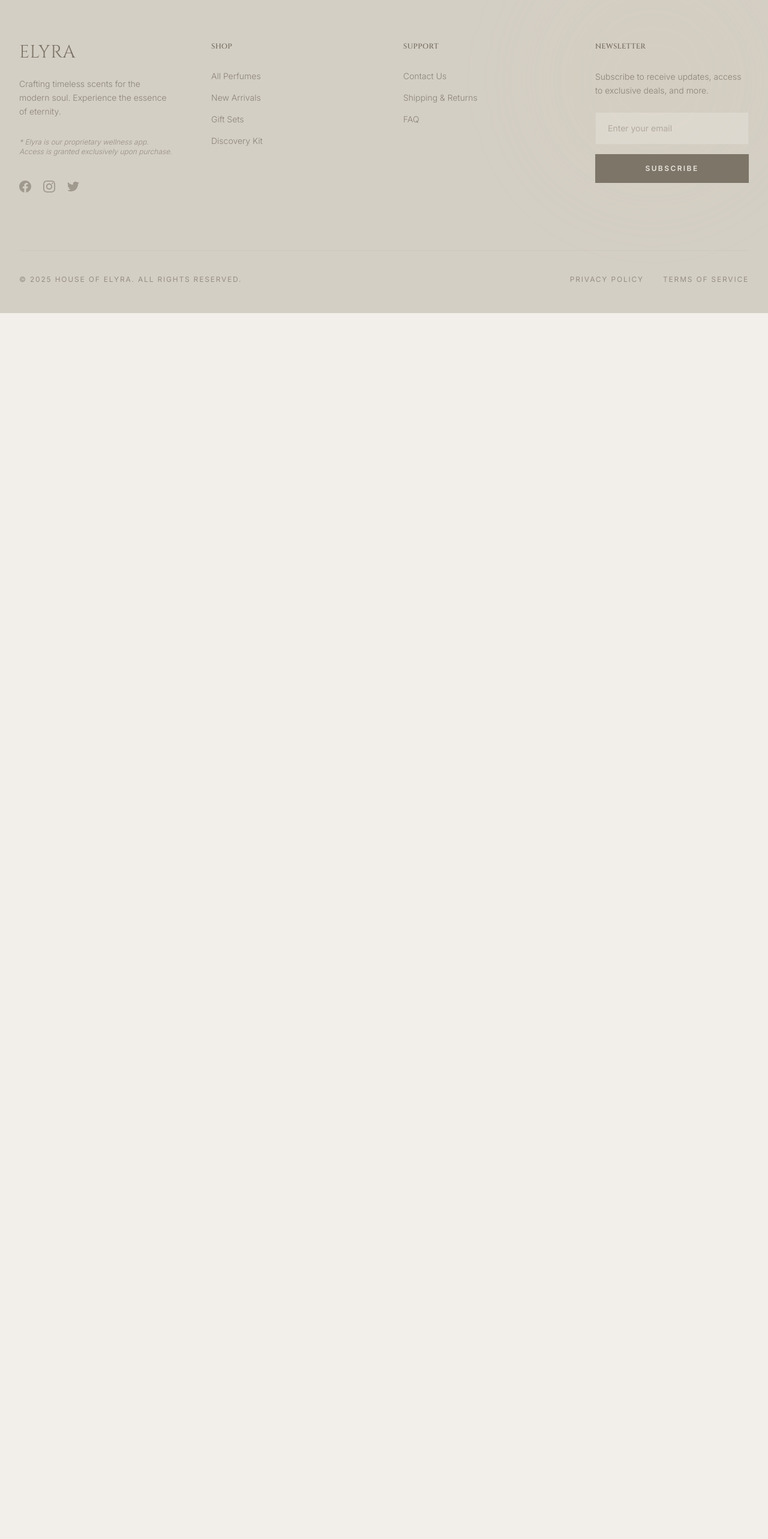
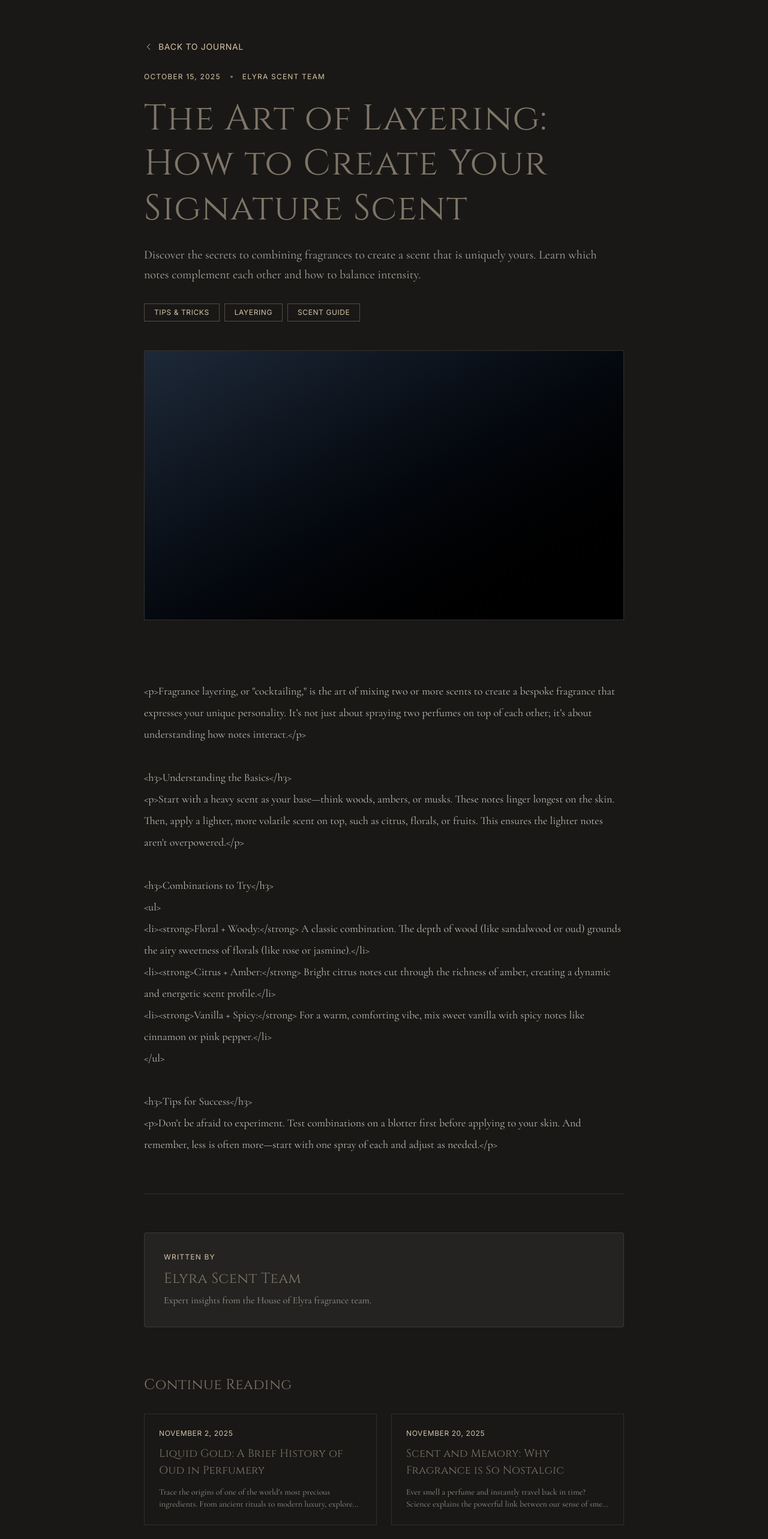
Before and after one commit to Ardyn-Mochan/houseofelyra-brand, a React (Vite) app: page /blog/art-of-layering-perfume in a window 1280 px wide. Shown: the part 60-2626 px from the top of the page at 60% size. Before the commit the page ends 800 px from the top, so only its background shows below. Built offline with nearby package versions, Linux system fonts and the light colour scheme.

Commit message:
Add BlogPost detail page with full article view and routing

```diff
--- a/src/App.jsx
+++ b/src/App.jsx
@@ -11,6 +11,7 @@ import Home from './pages/Home'; // Added import for Home
 import Discover from './pages/Discover'; // Added import for Discover
 import ProductDetail from './pages/ProductDetail'; // Added import for ProductDetail
 import Blog from './pages/Blog'; // Added import for Blog
+import BlogPost from './pages/BlogPost'; // Added import for BlogPost
 
 function App() {
   return (
@@ -23,6 +24,7 @@ function App() {
           <Route path="/shop/:category" element={<Shop />} /> {/* Added route for shop categories */}
           <Route path="/discover" element={<Discover />} /> {/* Added new route for /discover */}
           <Route path="/blog" element={<Blog />} /> {/* Added new route for /blog */}
+          <Route path="/blog/:slug" element={<BlogPost />} /> {/* Blog post detail pages */}
           <Route path="/product/:slug" element={<ProductDetail />} /> {/* Dynamic product pages */}
         </Routes>
       </Layout>
--- /dev/null
+++ b/src/pages/BlogPost.jsx
@@ -0,0 +1,189 @@
+import React from 'react';
+import { useParams, Link } from 'react-router-dom';
+import { motion } from 'framer-motion';
+import { Helmet } from 'react-helmet';
+import { blogPosts } from '../data/blogPosts';
+
+const BlogPost = () => {
+    const { slug } = useParams();
+    const post = blogPosts.find(p => p.slug === slug);
+
+    if (!post) {
+        return (
+            <div className="bg-[#1a1816] min-h-screen pt-32 pb-24 flex items-center justify-center">
+                <div className="text-center">
+                    <h1 className="text-4xl font-cinzel text-elyra-cream mb-4">Article Not Found</h1>
+                    <Link to="/blog" className="text-elyra-soft-gold hover:underline">
+                        ← Back to Journal
+                    </Link>
+                </div>
+            </div>
+        );
+    }
+
+    // JSON-LD for BlogPosting
+    const postSchema = {
+        "@context": "https://schema.org",
+        "@type": "BlogPosting",
+        "headline": post.title,
+        "description": post.excerpt,
+        "datePublished": post.date,
+        "author": {
+            "@type": "Person",
+            "name": post.author
+        },
+        "url": `https://www.houseofelyra.com/blog/${post.slug}`,
+        "publisher": {
+            "@type": "Organization",
+            "name": "House of Elyra",
+            "logo": {
+                "@type": "ImageObject",
+                "url": "https://www.houseofelyra.com/logo.png"
+            }
+        }
+    };
+
+    return (
+        <>
+            <Helmet>
+                <title>{post.title} | House of Elyra Journal</title>
+                <meta name="description" content={post.excerpt} />
+                <link rel="canonical" href={`https://www.houseofelyra.com/blog/${post.slug}`} />
+
+                {/* Open Graph */}
+                <meta property="og:title" content={post.title} />
+                <meta property="og:description" content={post.excerpt} />
+                <meta property="og:url" content={`https://www.houseofelyra.com/blog/${post.slug}`} />
+                <meta property="og:type" content="article" />
+
+                <script type="application/ld+json">
+                    {JSON.stringify(postSchema)}
+                </script>
+            </Helmet>
+
+            <div className="bg-[#1a1816] min-h-screen pt-32 pb-24">
+                <article className="container mx-auto px-6 md:px-12 max-w-4xl">
+
+                    {/* Back Button */}
+                    <Link
+                        to="/blog"
+                        className="inline-flex items-center text-elyra-soft-gold hover:text-elyra-cream transition-colors mb-8 text-sm tracking-wider uppercase"
+                    >
+                        <svg className="w-4 h-4 mr-2" fill="none" stroke="currentColor" viewBox="0 0 24 24">
+                            <path strokeLinecap="round" strokeLinejoin="round" strokeWidth={1.5} d="M15 19l-7-7 7-7" />
+                        </svg>
+                        Back to Journal
+                    </Link>
+
+                    {/* Header */}
+                    <motion.header
+                        initial={{ opacity: 0, y: 20 }}
+                        animate={{ opacity: 1, y: 0 }}
+                        transition={{ duration: 0.8 }}
+                        className="mb-12"
+                    >
+                        <div className="flex items-center gap-4 text-xs text-elyra-soft-gold uppercase tracking-widest mb-6">
+                            <span>{post.date}</span>
+                            <span className="w-1 h-1 rounded-full bg-elyra-soft-gold/50" />
+                            <span>{post.author}</span>
+                        </div>
+
+                        <h1 className="text-4xl md:text-5xl lg:text-6xl font-cinzel text-elyra-cream mb-6 leading-tight">
+                            {post.title}
+                        </h1>
+
+                        <p className="text-xl text-elyra-cream/70 font-cormorant leading-relaxed">
+                            {post.excerpt}
+                        </p>
+
+                        {/* Tags */}
+                        <div className="flex flex-wrap gap-2 mt-8">
+                            {post.tags.map((tag, index) => (
+                                <span
+                                    key={index}
+                                    className="px-4 py-1.5 border border-elyra-soft-gold/30 text-elyra-soft-gold text-xs uppercase tracking-wider"
+                                >
+                                    {tag}
+                                </span>
+                            ))}
+                        </div>
+                    </motion.header>
+
+                    {/* Featured Image */}
+                    <motion.div
+                        initial={{ opacity: 0 }}
+                        animate={{ opacity: 1 }}
+                        transition={{ duration: 1, delay: 0.2 }}
+                        className="aspect-[16/9] mb-16 overflow-hidden border border-white/10"
+                    >
+                        <div className="w-full h-full bg-gradient-to-br from-gray-800 to-black" />
+                    </motion.div>
+
+                    {/* Content */}
+                    <motion.div
+                        initial={{ opacity: 0, y: 20 }}
+                        animate={{ opacity: 1, y: 0 }}
+                        transition={{ duration: 0.8, delay: 0.4 }}
+                        className="prose prose-invert prose-lg max-w-none"
+                    >
+                        <div
+                            className="text-elyra-cream/80 font-cormorant text-lg leading-loose space-y-6"
+                            style={{
+                                whiteSpace: 'pre-line'
+                            }}
+                        >
+                            {post.content}
+                        </div>
+                    </motion.div>
+
+                    {/* Divider */}
+                    <div className="my-16 border-t border-white/10" />
+
+                    {/* Author Card */}
+                    <motion.div
+                        initial={{ opacity: 0 }}
+                        animate={{ opacity: 1 }}
+                        transition={{ duration: 0.8, delay: 0.6 }}
+                        className="bg-white/5 border border-white/10 p-8 rounded-sm"
+                    >
+                        <p className="text-xs text-elyra-soft-gold uppercase tracking-widest mb-3">Written By</p>
+                        <h3 className="text-2xl font-cinzel text-elyra-cream mb-2">{post.author}</h3>
+                        <p className="text-elyra-cream/60 font-cormorant">
+                            Expert insights from the House of Elyra fragrance team.
+                        </p>
+                    </motion.div>
+
+                    {/* Related Articles */}
+                    <div className="mt-20">
+                        <h3 className="text-2xl font-cinzel text-elyra-cream mb-8">Continue Reading</h3>
+                        <div className="grid md:grid-cols-2 gap-6">
+                            {blogPosts
+                                .filter(p => p.id !== post.id)
+                                .slice(0, 2)
+                                .map((relatedPost) => (
+                                    <Link
+                                        key={relatedPost.id}
+                                        to={`/blog/${relatedPost.slug}`}
+                                        className="group border border-white/10 p-6 hover:border-elyra-soft-gold/50 transition-all duration-300"
+                                    >
+                                        <p className="text-xs text-elyra-soft-gold uppercase tracking-wider mb-3">
+                                            {relatedPost.date}
+                                        </p>
+                                        <h4 className="text-lg font-cinzel text-elyra-cream group-hover:text-elyra-soft-gold transition-colors mb-3">
+                                            {relatedPost.title}
+                                        </h4>
+                                        <p className="text-elyra-cream/60 text-sm font-cormorant line-clamp-2">
+                                            {relatedPost.excerpt}
+                                        </p>
+                                    </Link>
+                                ))}
+                        </div>
+                    </div>
+
+                </article>
+            </div>
+        </>
+    );
+};
+
+export default BlogPost;
```
